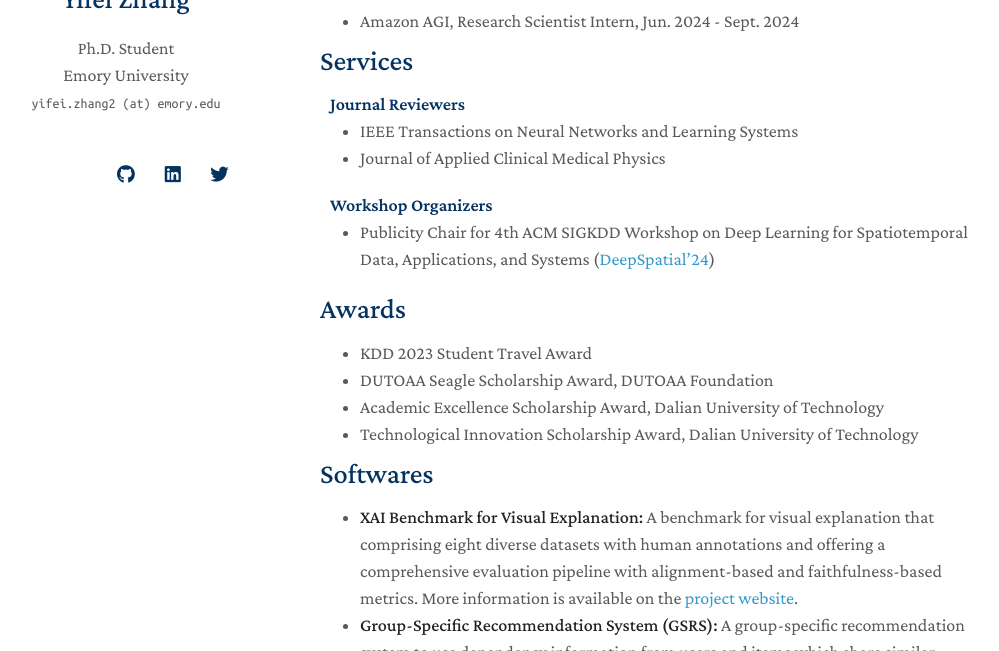
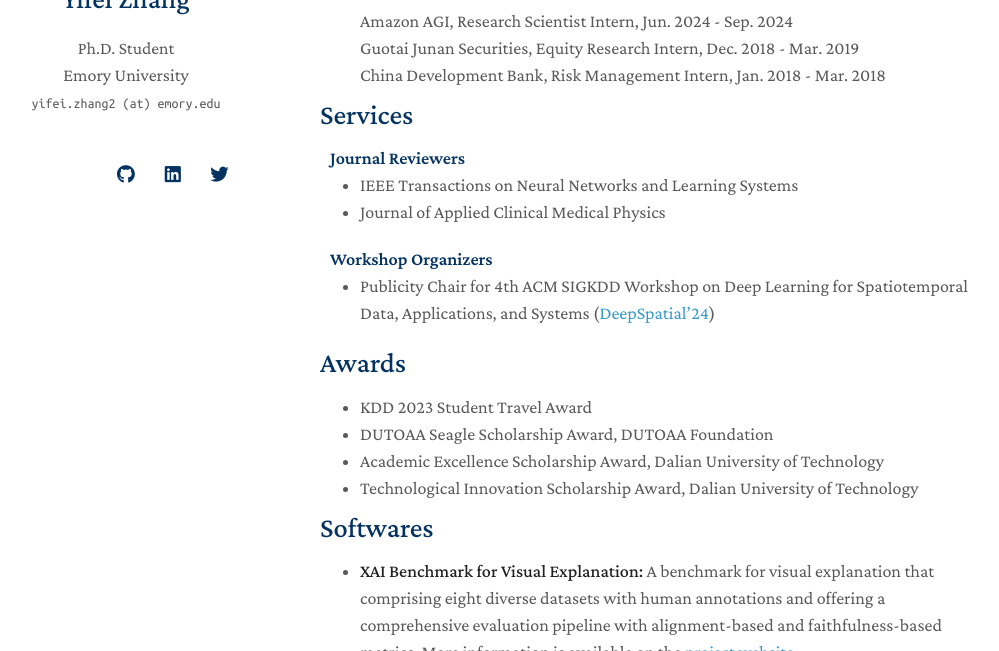
Before and after one commit to yifeizhangcs/yifeizhangcs.github.io, a Jekyll site: the page built from index.md, in a window 1280 px wide and 900 px high, scrolled down 2772 px, cut to the strip 249-900 px from the top of the window. Shown: the whole strip, without its empty margins (150-1149 px from the left). Built offline with Jekyll 4.4.1, drawn with Linux system fonts in a browser that asks for light colours; nearby versions of some CDN libraries; a style sheet for code colours, icons or effects is not loaded; our own code applies the rules of GitHub Pages for plain Markdown files.

Commit message:
Update internship.md

```diff
--- a/_includes/internship.md
+++ b/_includes/internship.md
@@ -1,4 +1,6 @@
 ## Internship Experience
-<ul style="margin:0 0 10px;">
-  <li>Amazon AGI, Research Scientist Intern, Jun. 2024 - Sept. 2024</li>
+<ul style="margin:0 0 10px; list-style-type: none;">
+  <li>Amazon AGI, Research Scientist Intern, Jun. 2024 - Sep. 2024</li>
+  <li>Guotai Junan Securities, Equity Research Intern, Dec. 2018 - Mar. 2019</li>
+  <li>China Development Bank, Risk Management Intern, Jan. 2018 - Mar. 2018</li>
 </ul>
```
